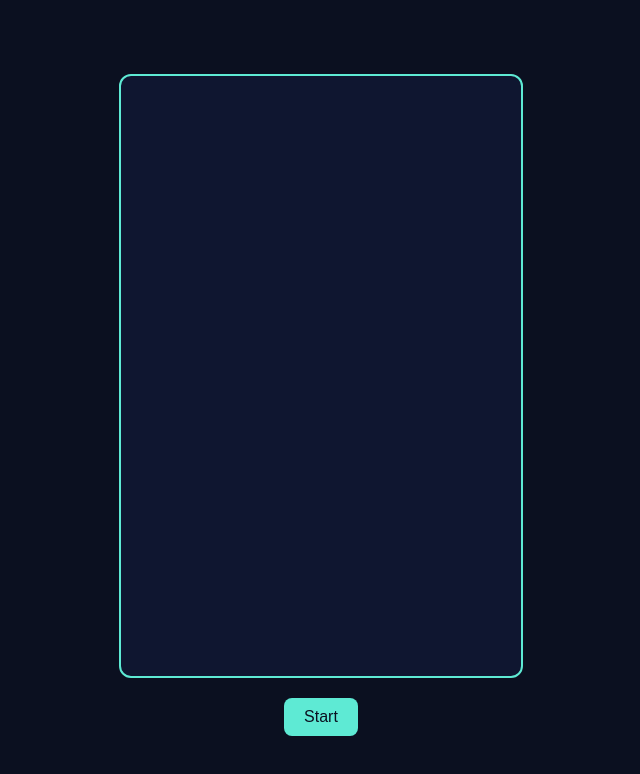
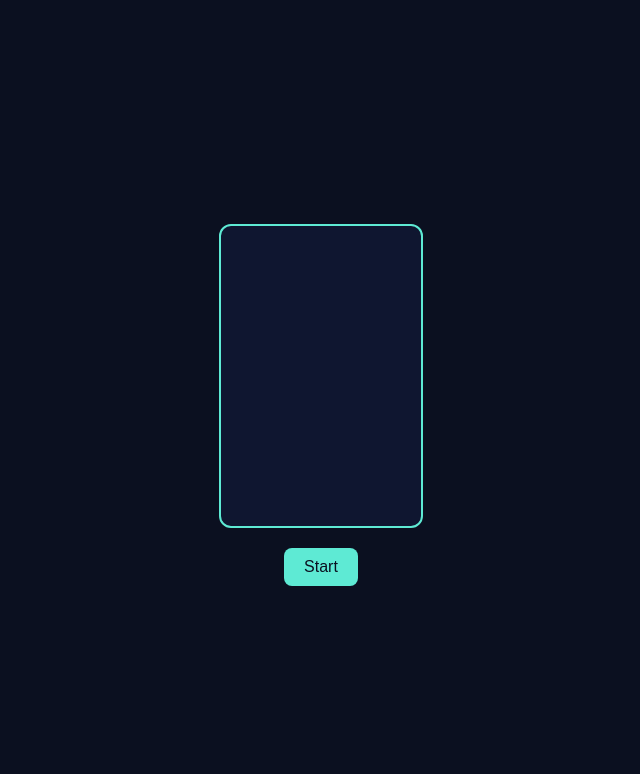
Before and after one commit to arman94081/best-game, a plain HTML site: page index.html in a window 1280 px wide. Shown: the whole page, without its empty margins (319-959 px from the left). Drawn offline with Linux system fonts and the light colour scheme.

Commit message:
Update index.html

```diff
--- a/index.html
+++ b/index.html
@@ -19,7 +19,7 @@
   </style>
 </head>
 <body>
-  <canvas id="gameCanvas" width="400" height="600"></canvas>
+  <canvas id="gameCanvas" width="200" height="300"></canvas>
   <div id="ui">
     <button id="startBtn">Start</button>
     <input type="text" id="inputField" autofocus />
@@ -43,10 +43,7 @@
   "suman","rahul","yash","vinayk","ruturaj","suhas",
   "constitution","preamble","fundamental","rights","duties","directive","principles","parliament",
   "legislation","act","bill","ordinance","jurisdiction","justice","equity","law","legal","tort",
-  "contract","liability","negligence","damages","precedent","appeal","petition","writ","habeas",
-  "corpus","mandamus","certiorari","prohibition","quo","warranto","evidence","crime","offence",
-  "punishment","remedy","compensation","property","ownership","citizen","democracy","equality",
-  "liberty","fraternity"];
+  "contract",];
     let activeWords=[],score=0,level=1,gameRunning=false,spawnCooldown=0;
 
 
@@ -55,7 +52,7 @@
         this.text=text;
         this.x=Math.random()*(canvas.width-100)+20;
         this.y=0;
-        this.speed=0.8+level*0.15;
+        this.speed=0.5+level*0.10;
       }
       draw(){
         let typed=inputField.value.trim().toLowerCase();
@@ -97,7 +94,7 @@
       activeWords.forEach(w=>w.update());
       activeWords.forEach(w=>w.draw());
       ctx.fillStyle="yellow";
-      ctx.fillText("Score: "+score,10,20);
+      ctx.fillText("Score: "+score,5,10);
       ctx.fillText("Level: "+level,10,40);
       requestAnimationFrame(update);
     }
```
